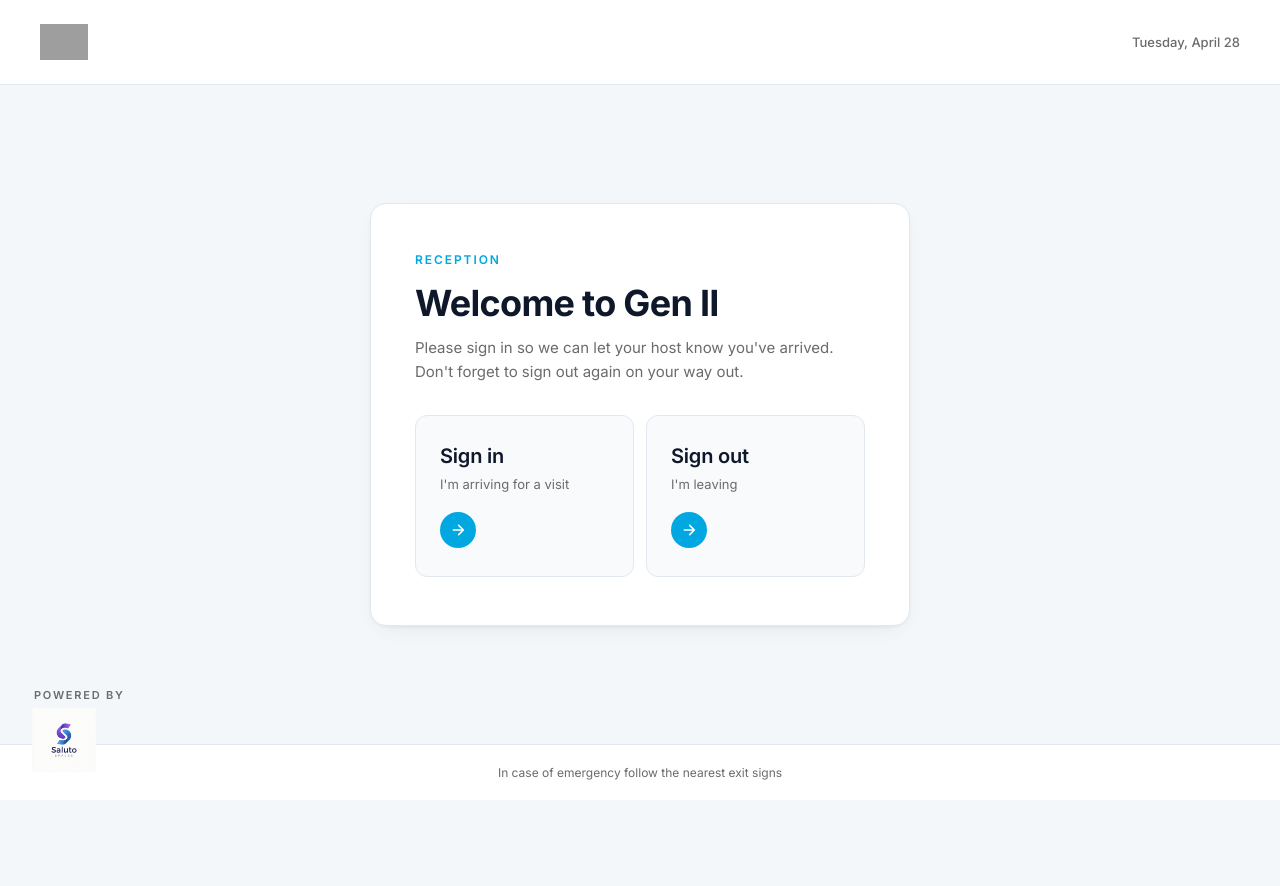
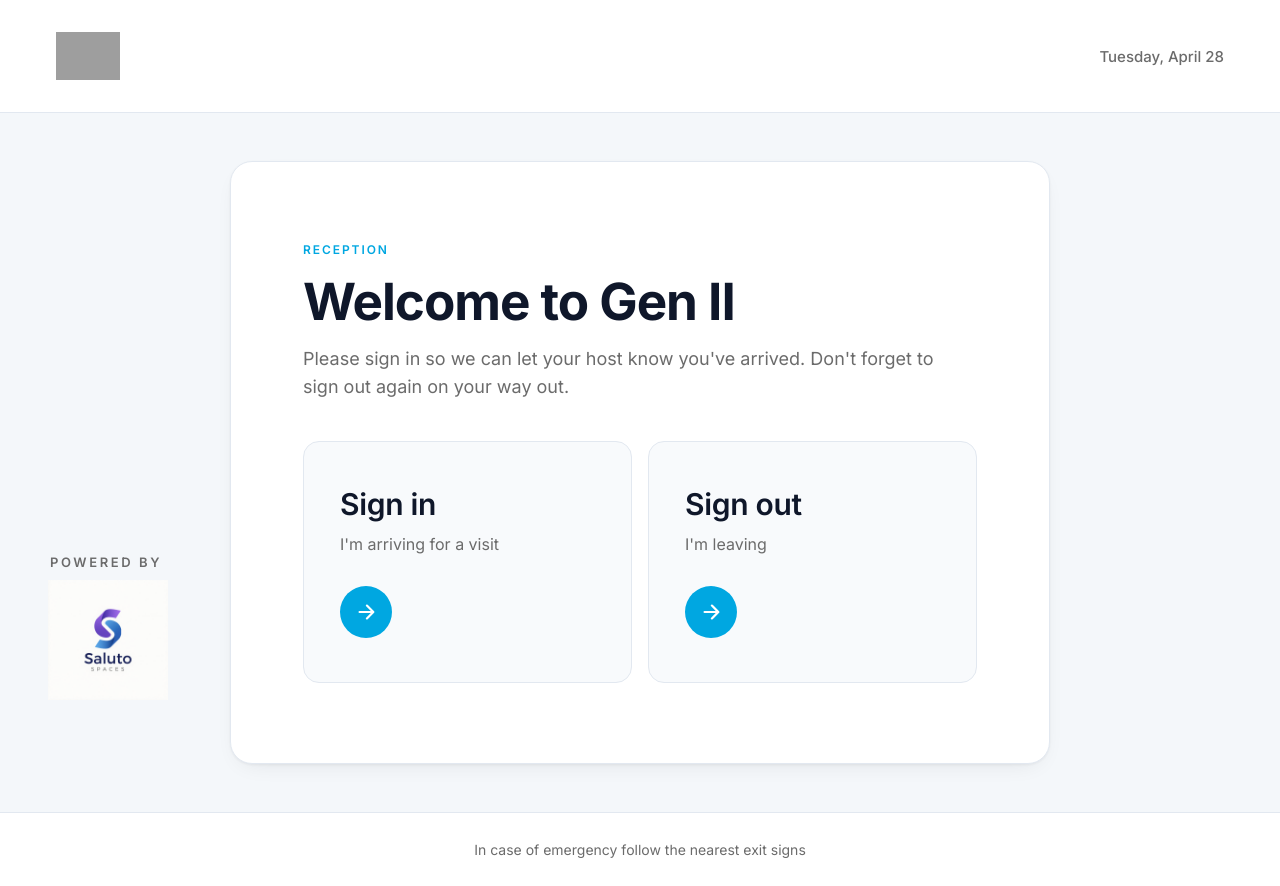
Before and after one commit to visivotech/visitor-app1, a React (Vite) app: page / in a window 1280 px wide. Before the commit the page ends 800 px from the top, so only its background shows below. Built offline with nearby package versions, Linux system fonts and the light colour scheme; no server answers; grey boxes are pictures that could not be loaded.

Commit message:
Add files via upload

```diff
--- a/src/api.js
+++ b/src/api.js
@@ -4,11 +4,9 @@
 // CORS preflights, so we POST with Content-Type: text/plain (a "simple
 // request" in CORS terms) and parse JSON on the server side.
 
-const API_URL = import.meta.env.VITE_API_URL;
-
-if (!API_URL) {
-  console.warn('VITE_API_URL is not set. Set it in .env.local or in Amplify env variables.');
-}
+// Hardcoded for simplicity. To change which Apps Script deployment / Sheet
+// the app talks to, just update this URL and re-upload to GitHub.
+const API_URL = 'https://script.google.com/macros/s/AKfycbw0Gk2eplWDPrylu-lYMKP4AytyHn8JsUZaueH5NAJH-wjx654bVCPcPoXhW99PxHLx/exec';
 
 async function request(url, options = {}) {
   const res = await fetch(url, options);
--- a/src/index.css
+++ b/src/index.css
@@ -51,7 +51,7 @@ body {
 
 /* ───── Top bar with logo ────────────────────────────────────── */
 .topbar {
-  padding: 24px 40px;
+  padding: 32px 56px;
   display: flex;
   justify-content: space-between;
   align-items: center;
@@ -59,19 +59,19 @@ body {
   background: var(--surface);
 }
 .topbar .logo {
-  height: 36px;
+  height: 48px;
   width: auto;
   display: block;
 }
 .topbar .logo-fallback {
   font-weight: 700;
-  font-size: 22px;
+  font-size: 28px;
   letter-spacing: -0.01em;
   color: var(--gen2-blue);
 }
 .topbar .logo-fallback span { color: var(--gen2-grey); font-weight: 600; }
 .topbar .meta {
-  font-size: 13px;
+  font-size: 15px;
   color: var(--gen2-grey-soft);
   font-weight: 500;
 }
@@ -87,11 +87,11 @@ body {
 
 .card {
   width: 100%;
-  max-width: 540px;
+  max-width: 820px;
   background: var(--surface);
   border: 1px solid var(--line);
-  border-radius: 16px;
-  padding: 48px 44px;
+  border-radius: 22px;
+  padding: 80px 72px;
   box-shadow: var(--shadow);
   animation: rise 320ms cubic-bezier(.2,.7,.2,1) both;
 }
@@ -112,27 +112,27 @@ body {
 }
 
 h1.display {
-  font-size: clamp(28px, 4.5vw, 36px);
-  line-height: 1.15;
+  font-size: clamp(36px, 4vw, 56px);
+  line-height: 1.1;
   letter-spacing: -0.02em;
   font-weight: 700;
   color: #0F172A;
-  margin-bottom: 12px;
+  margin-bottom: 16px;
 }
 
 p.lede {
-  font-size: 15px;
+  font-size: 18px;
   line-height: 1.55;
   color: var(--gen2-grey-soft);
-  margin-bottom: 32px;
-  max-width: 46ch;
+  margin-bottom: 40px;
+  max-width: 56ch;
 }
 
 /* ───── Home choice buttons ─────────────────────────────────── */
 .choices {
   display: grid;
   grid-template-columns: 1fr 1fr;
-  gap: 12px;
+  gap: 16px;
 }
 
 .choice {
@@ -141,14 +141,14 @@ p.lede {
   background: var(--surface-2);
   color: #0F172A;
   text-align: left;
-  padding: 28px 24px;
-  border-radius: 12px;
+  padding: 44px 36px;
+  border-radius: 16px;
   cursor: pointer;
   font-family: var(--sans);
   transition: all 0.18s ease;
   display: flex;
   flex-direction: column;
-  gap: 8px;
+  gap: 12px;
 }
 .choice:hover {
   border-color: var(--gen2-blue);
@@ -158,19 +158,19 @@ p.lede {
 }
 .choice:active { transform: translateY(0); }
 .choice .big {
-  font-size: 20px;
+  font-size: 30px;
   font-weight: 600;
   letter-spacing: -0.01em;
 }
 .choice .sub {
-  font-size: 13px;
+  font-size: 16px;
   color: var(--gen2-grey-soft);
   font-weight: 400;
 }
 .choice .arrow {
-  margin-top: 12px;
-  width: 36px;
-  height: 36px;
+  margin-top: 20px;
+  width: 52px;
+  height: 52px;
   border-radius: 50%;
   background: var(--gen2-blue);
   color: white;
@@ -180,23 +180,23 @@ p.lede {
   transition: transform 0.18s ease;
 }
 .choice:hover .arrow { transform: translateX(4px); }
-.choice .arrow svg { width: 16px; height: 16px; }
+.choice .arrow svg { width: 22px; height: 22px; }
 
 /* ───── Forms ───────────────────────────────────────────────── */
 .field {
   display: flex;
   flex-direction: column;
-  gap: 6px;
-  margin-bottom: 18px;
+  gap: 10px;
+  margin-bottom: 26px;
   position: relative;
 }
 .field label {
-  font-size: 13px;
+  font-size: 15px;
   color: #0F172A;
   font-weight: 500;
 }
 .field .hint {
-  font-size: 12px;
+  font-size: 14px;
   color: var(--gen2-grey-soft);
   font-weight: 400;
 }
@@ -204,11 +204,11 @@ p.lede {
 .field select,
 .field textarea {
   font-family: var(--sans);
-  font-size: 15px;
+  font-size: 19px;
   background: var(--surface);
   border: 1.5px solid var(--line);
-  border-radius: 8px;
-  padding: 12px 14px;
+  border-radius: 12px;
+  padding: 20px 22px;
   color: #0F172A;
   outline: none;
   transition: border-color 0.15s ease, box-shadow 0.15s ease;
@@ -242,17 +242,17 @@ p.lede {
 /* ───── Buttons ─────────────────────────────────────────────── */
 .row {
   display: flex;
-  gap: 10px;
-  margin-top: 28px;
+  gap: 14px;
+  margin-top: 36px;
 }
 button.primary,
 button.ghost {
   flex: 1;
   font-family: var(--sans);
-  font-size: 15px;
+  font-size: 19px;
   font-weight: 600;
-  padding: 14px 20px;
-  border-radius: 8px;
+  padding: 22px 28px;
+  border-radius: 12px;
   cursor: pointer;
   border: 1.5px solid transparent;
   transition: all 0.15s ease;
@@ -348,15 +348,15 @@ button.ghost:hover { border-color: var(--gen2-grey-soft); background: var(--surf
   to   { transform: scale(1);   opacity: 1; }
 }
 
-/* ───── Powered by (fixed, bottom-left) ─────────────────────── */
+/* ───── Powered by (fixed, bottom-left, above footer) ───────── */
 .powered-by {
   position: fixed;
-  left: 32px;
-  bottom: 28px;
+  left: 48px;
+  bottom: 100px; /* sits comfortably above the footer */
   display: inline-flex;
   flex-direction: column;
   align-items: flex-start;
-  gap: 6px;
+  gap: 10px;
   text-decoration: none;
   color: var(--gen2-grey-soft);
   z-index: 10;
@@ -364,15 +364,15 @@ button.ghost:hover { border-color: var(--gen2-grey-soft); background: var(--surf
 }
 .powered-by:hover { opacity: 0.75; transform: translateY(-1px); }
 .powered-by-label {
-  font-size: 11px;
-  letter-spacing: 0.16em;
+  font-size: 13px;
+  letter-spacing: 0.2em;
   text-transform: uppercase;
   font-weight: 600;
   color: var(--gen2-grey-soft);
   padding-left: 2px;
 }
 .powered-by img {
-  height: 64px;
+  height: 120px;
   width: auto;
   display: block;
 }
@@ -380,9 +380,9 @@ button.ghost:hover { border-color: var(--gen2-grey-soft); background: var(--surf
 /* ───── Footer ──────────────────────────────────────────────── */
 .footer {
   text-align: center;
-  font-size: 12px;
+  font-size: 14px;
   color: var(--gen2-grey-soft);
-  padding: 20px 24px;
+  padding: 28px 24px;
   border-top: 1px solid var(--line);
   background: var(--surface);
 }
@@ -391,14 +391,14 @@ button.ghost:hover { border-color: var(--gen2-grey-soft); background: var(--surf
 @media (max-width: 540px) {
   .topbar { padding: 18px 20px; }
   .topbar .logo { height: 28px; }
-  .stage { padding: 32px 16px 120px; } /* extra bottom padding to clear powered-by */
-  .card { padding: 32px 24px; border-radius: 12px; }
+  .stage { padding: 32px 16px 180px; } /* extra bottom padding to clear powered-by */
+  .card { padding: 36px 24px; border-radius: 14px; }
   .choices { grid-template-columns: 1fr; }
   .row { flex-direction: column-reverse; }
   .powered-by {
     left: 20px;
-    bottom: 70px; /* sit above the footer on mobile so they don't overlap */
+    bottom: 76px;
   }
-  .powered-by img { height: 44px; }
+  .powered-by img { height: 60px; }
   .powered-by-label { font-size: 10px; }
 }
```
